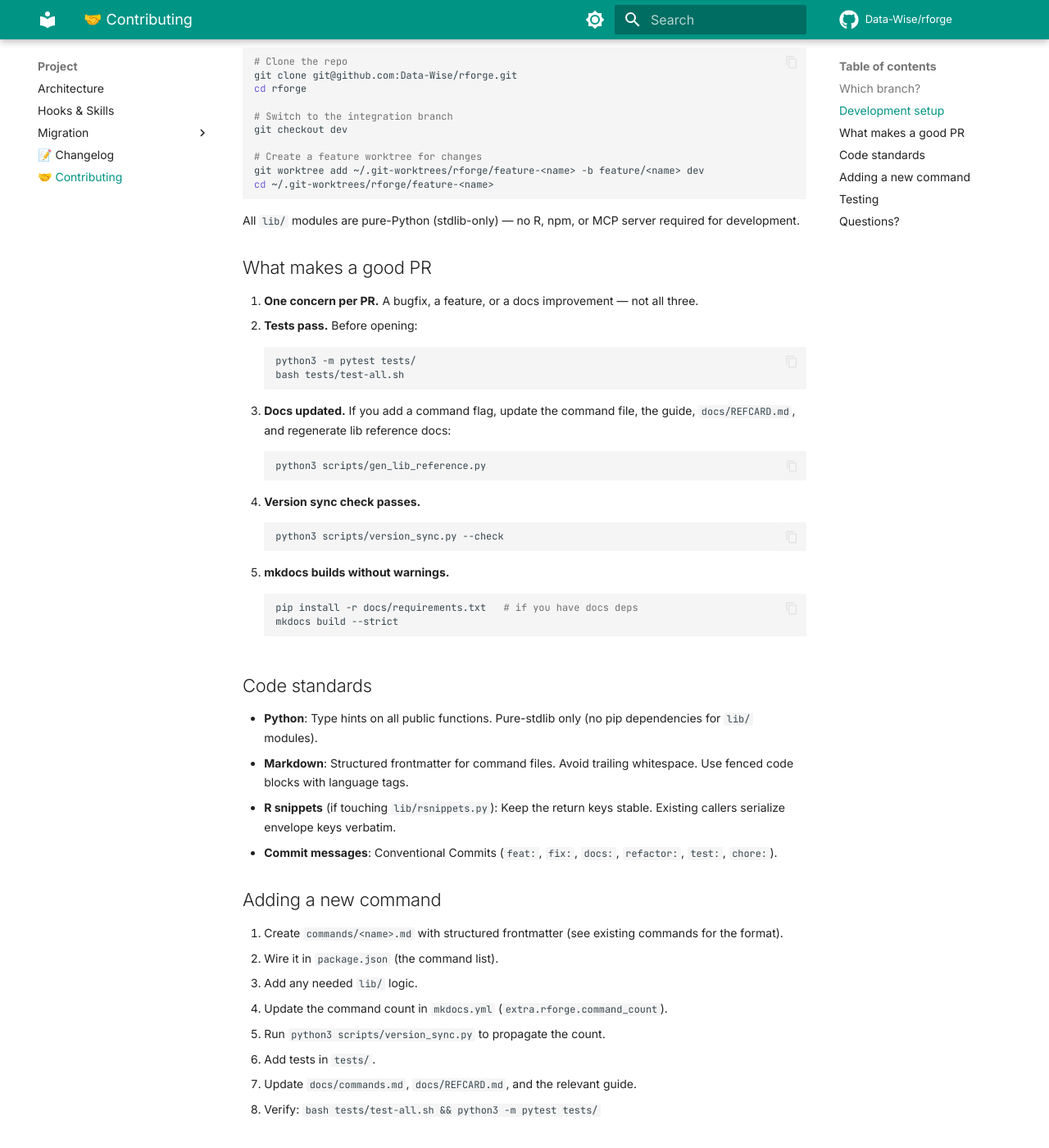
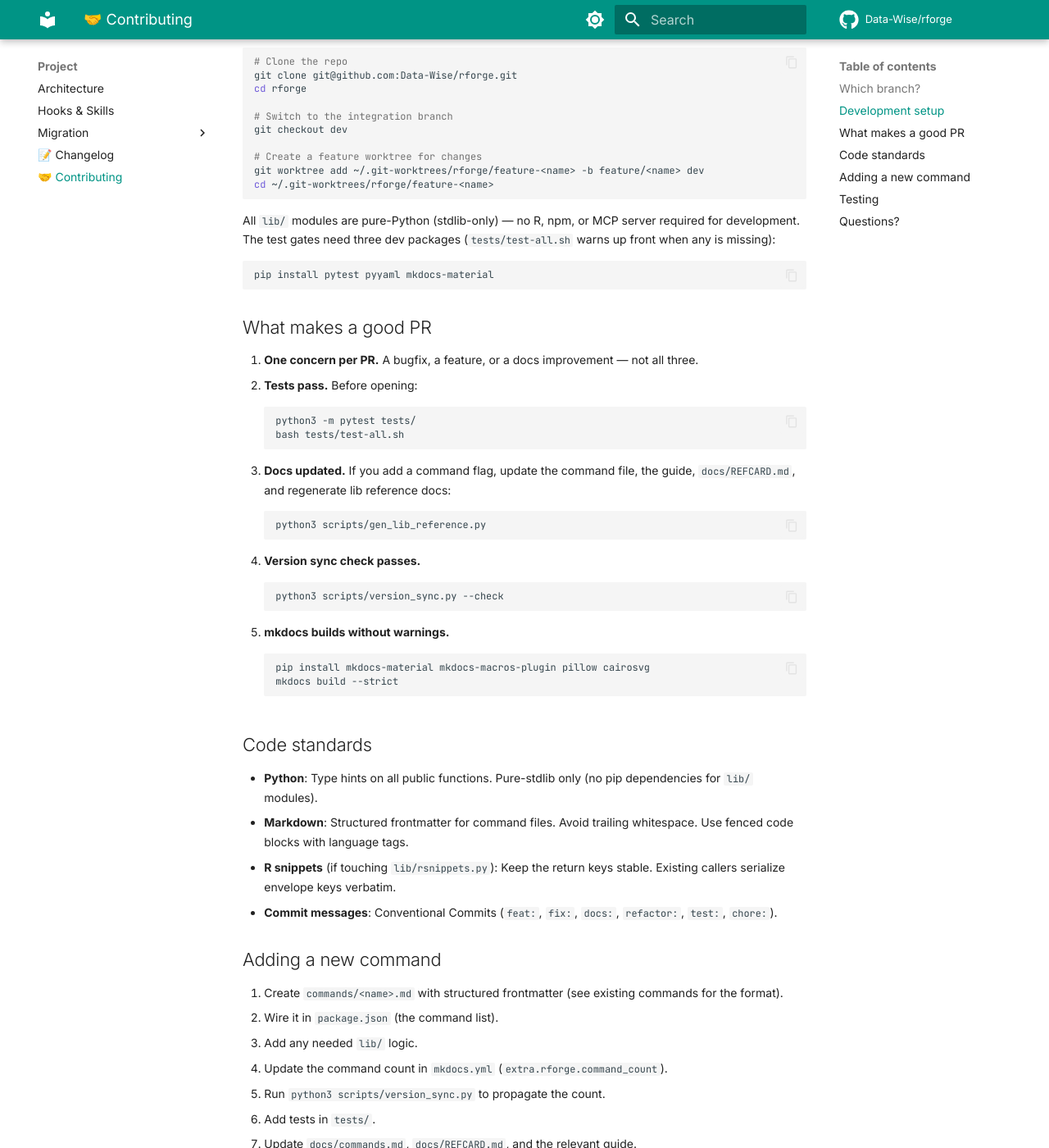
Before and after one commit to Data-Wise/rforge, an MkDocs documentation site: the page built from docs/contributing.md, in a window 1280 px wide and 1400 px high, scrolled down 622 px. Shown: the whole window at 82% size. Built offline with MkDocs 1.6.1 and Material for MkDocs 9.7.7, drawn with Linux system fonts in a browser that asks for light colours; comment, search, counter and statistics services are not loaded.

Commit message:
docs(contributing): replace missing docs/requirements.txt with the real dev deps
Co-Authored-By: Claude Opus 5.5 <noreply@anthropic.com>

````diff
--- a/docs/contributing.md
+++ b/docs/contributing.md
@@ -31,6 +31,12 @@ cd ~/.git-worktrees/rforge/feature-<name>
 
 All `lib/` modules are pure-Python (stdlib-only) — no R, npm, or MCP server
 required for development.
+The test gates need three dev packages (`tests/test-all.sh` warns up front
+when any is missing):
+
+```zsh
+pip install pytest pyyaml mkdocs-material
+```
 
 ## What makes a good PR
 
@@ -52,7 +58,7 @@ required for development.
    ```
 5. **mkdocs builds without warnings.**
    ```zsh
-   pip install -r docs/requirements.txt   # if you have docs deps
+   pip install mkdocs-material mkdocs-macros-plugin pillow cairosvg
    mkdocs build --strict
    ```
 
````
